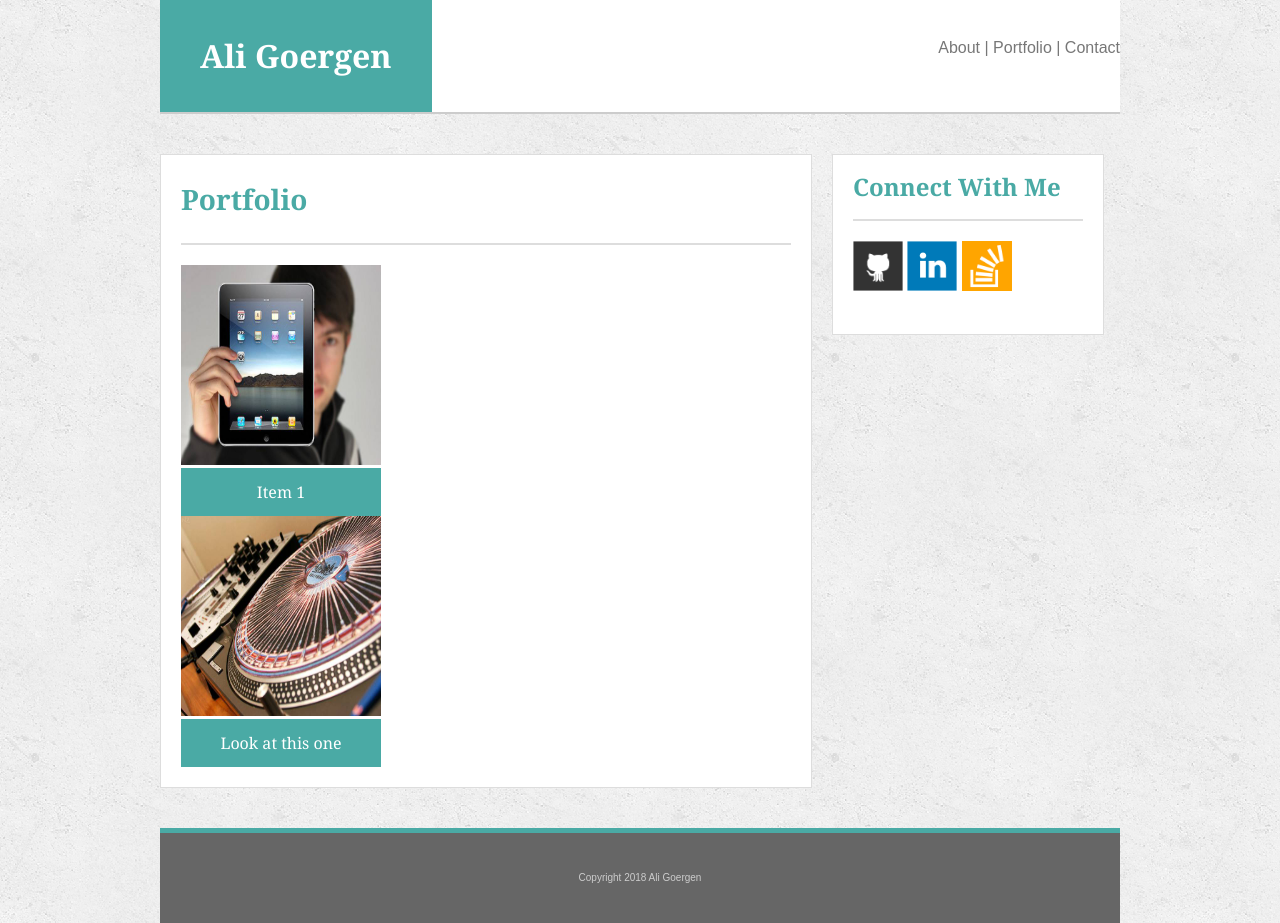
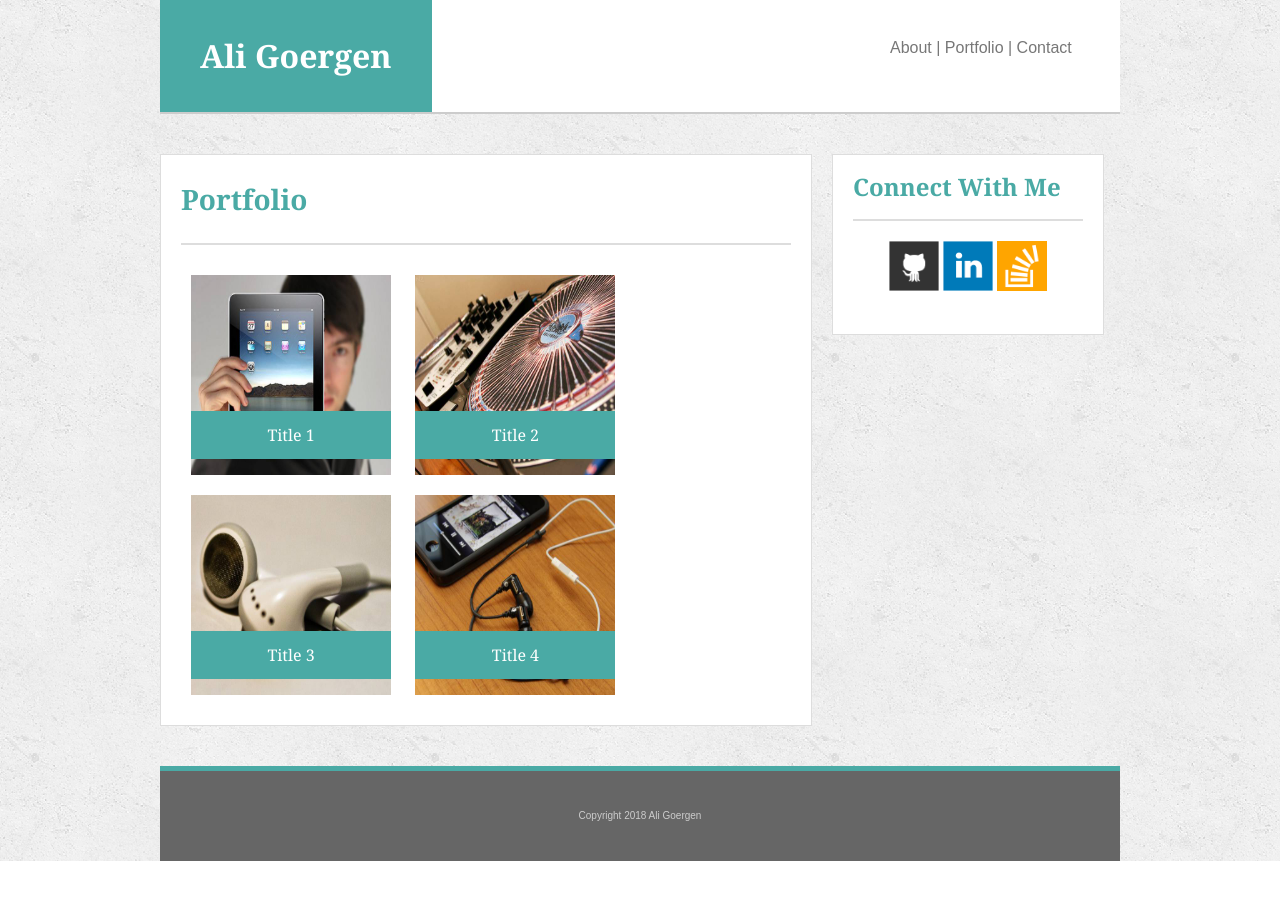
Before and after one commit to goergena/basic-portfolio, a plain HTML site: page portfolio.html in a window 1280 px wide. After the commit the page ends 861 px from the top, so only its background shows below. Drawn offline with Linux system fonts and the light colour scheme.

Commit message:
portfolio fixes

```diff
--- a/assets/css/style.css
+++ b/assets/css/style.css
@@ -31,6 +31,8 @@ h1 {
 nav {
     float: right;
     padding: 40px 0px;
+    width: 230px;
+    text-justify: auto;
    /* color: #777; */
 }
 
@@ -92,22 +94,14 @@ p {
 
 /*Portfolio page content*/
 
-container container2 {
+.container, .container-2, .container-3, .container-4 {
     position: relative;
+    width: 200px;
+    height: 200px;
+    display: inline-block;
+    margin: 10px;
 }
 
-/* container2 {
-    position: relative;
-} */
-/*
-container3 {
-    position: relative;
-}
-
-.imMad {
-    position: relative;
-}
-*/
 .port {
     width: 200px;
     height: 200px;
@@ -118,16 +112,13 @@ h4 {
     color: #fff;
     font-family: Georgia, 'Times New Roman', Times, serif;
     font-size: 16px;
+    font-weight: normal;
     text-align: center;
     padding: 16px 0px;
     max-width: 200px;
-}
-
-.title-1 .title-2 {
     position: absolute;
     bottom: 16px;
     width: 100%;
-
 }
 
 /*Contact page content*/
@@ -165,6 +156,7 @@ aside {
     background: #fff;
     margin: 40px 0px;
     border: 1px solid #ddd;
+    text-align: center;
 }
 
 h3 {
@@ -172,6 +164,7 @@ h3 {
     font-family: Georgia, 'Times New Roman', Times, serif;
     font-size: 24px;
     font-weight: bold;
+    text-align: left;
 }
 
 
--- a/portfolio.html
+++ b/portfolio.html
@@ -19,27 +19,27 @@
         <section>
             <h2>Portfolio</h2>
             <div class="break"></div>
-                 <container>
+            <div class="container">
                 <a href="#"><img src="assets/images/port-a.jpg" class="port"></a>
-                    <h4 class="title-1">Item 1</h4>
-                </container>
+                <h4>Title 1</h4>
+            </div>
 
-                <container2>
+            <div class="container-2">
                 <a href="#"><img src="assets/images/port-b.jpg" class="port"></a>
-                    <h4 class="title-2">Look at this one</h4>
-                </container2>
-                <!--
+                <h4>Title 2</h4>
+            </div>
 
-                 <container3><a href="#"><img src="assets/images/port-c.jpg" class="port"></a>
-                    <h4>he's alright</h4></container3>
+            <div class="container-3">
+                <a href="#"><img src="assets/images/port-c.jpg" class="port"></a>
+                <h4>Title 3</h4>
+            </div>
 
-                 <div class="imMad"><a href="#"><img src="assets/images/port-d.jpg" class="port"></a>
-                    <h4>this is my fav</h4></div>
+            <div class="container-4">
+                <a href="#"><img src="assets/images/port-d.jpg" class="port"></a>
+                <h4>Title 4</h4>
+            </div>
+        </section>
 
-                 <container2><a href="#"><img src="assets/images/port-e.jpg" class="port"></a>
-                    <h4>look at this</h4></container2>-->
-
-            </section>
         <aside>
             <h3>Connect With Me</h3>
             <div class="break"></div>
@@ -47,7 +47,7 @@
             <a href="https://linkedin.com/alyssagoergen"><img src="assets/images/linkedin-128.png" alt="LinkedIn" class="contact"></a>
             <a href="https://stackoverflow.com/users/9123996/ali-goes"><img src="assets/images/stackoverflow-128.png"  alt="Stack Overflow" class="contact"></a>
         </aside>
+
         <footer>Copyright 2018 Ali Goergen</footer>
     </body>
-
 </html>
```
Lines whose indentation alone changed are shown as unchanged.
